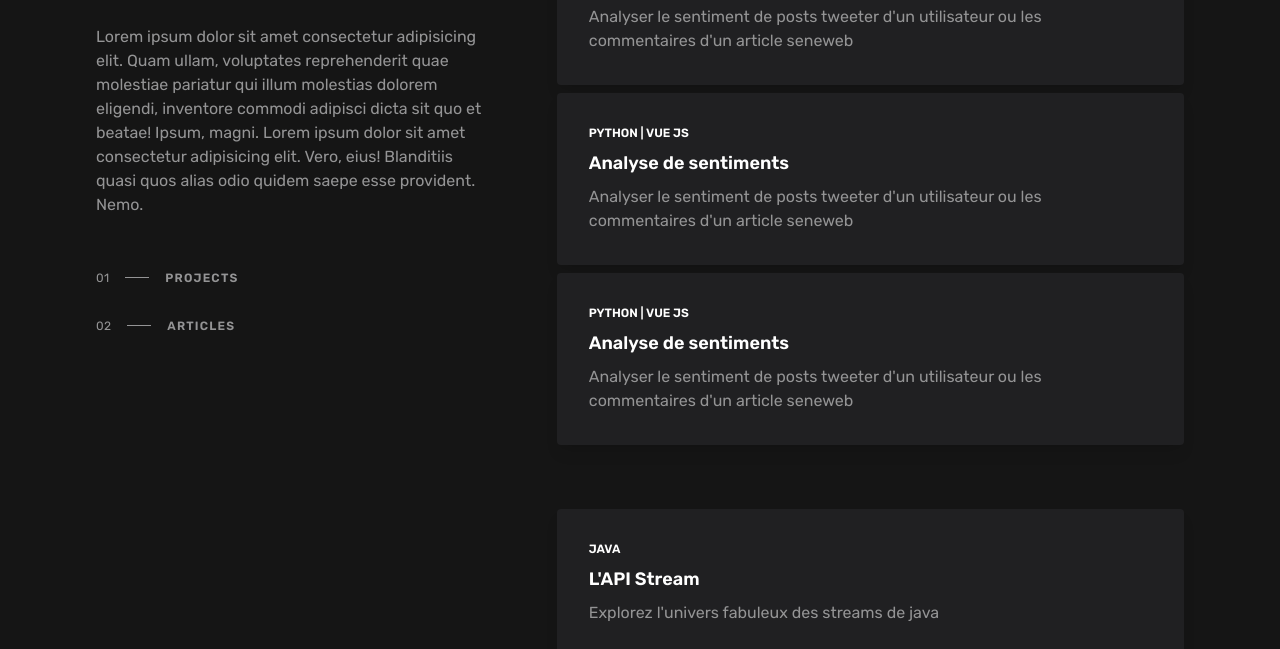
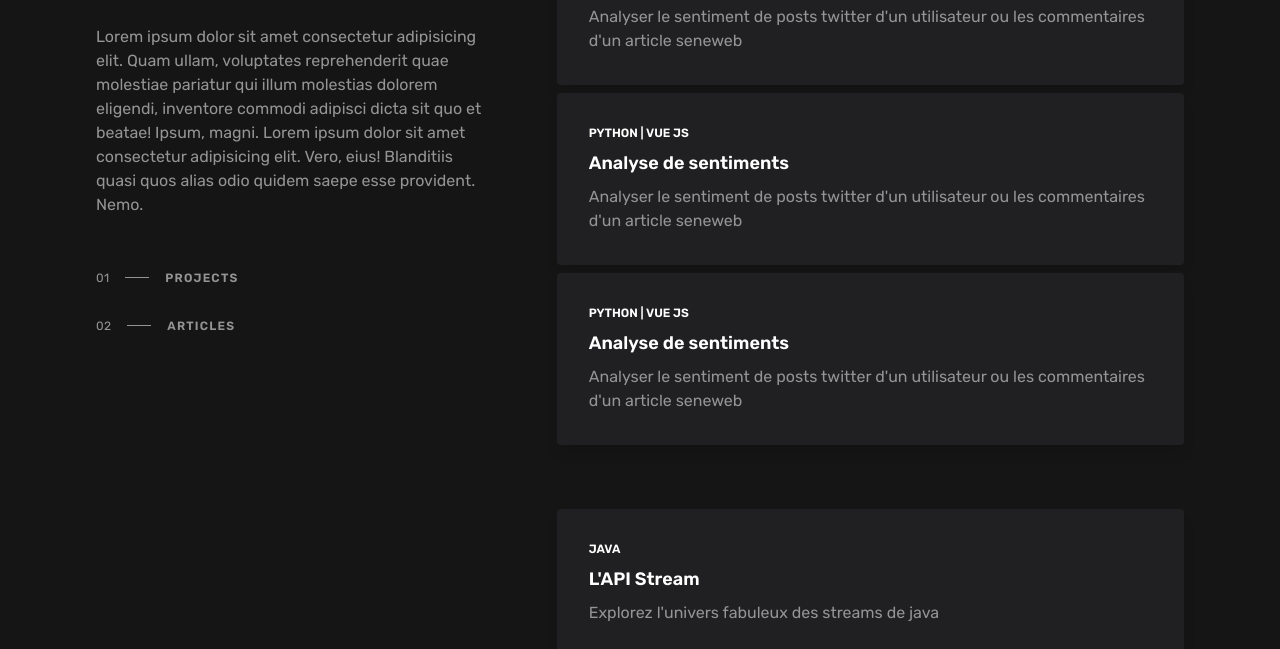
Before and after one commit to pbnjaay/portofolio, a website built with Parcel: page index.html in a window 1280 px wide. Shown: the part 151-800 px from the top of the page. Built offline with nearby package versions, Linux system fonts and the light colour scheme.

Commit message:
nevermind

```diff
--- a/index.html
+++ b/index.html
@@ -220,7 +220,7 @@
                   Analyse de sentiments
                 </h3>
                 <p class="mt-2 text-gray-600">
-                  Analyser le sentiment de posts tweeter d'un utilisateur ou les
+                  Analyser le sentiment de posts twitter d'un utilisateur ou les
                   commentaires d'un article seneweb
                 </p>
               </a>
@@ -245,7 +245,7 @@
                   Analyse de sentiments
                 </h3>
                 <p class="mt-2 text-gray-600">
-                  Analyser le sentiment de posts tweeter d'un utilisateur ou les
+                  Analyser le sentiment de posts twitter d'un utilisateur ou les
                   commentaires d'un article seneweb
                 </p>
               </a>
@@ -270,7 +270,7 @@
                   Analyse de sentiments
                 </h3>
                 <p class="mt-2 text-gray-600">
-                  Analyser le sentiment de posts tweeter d'un utilisateur ou les
+                  Analyser le sentiment de posts twitter d'un utilisateur ou les
                   commentaires d'un article seneweb
                 </p>
               </a>
```
